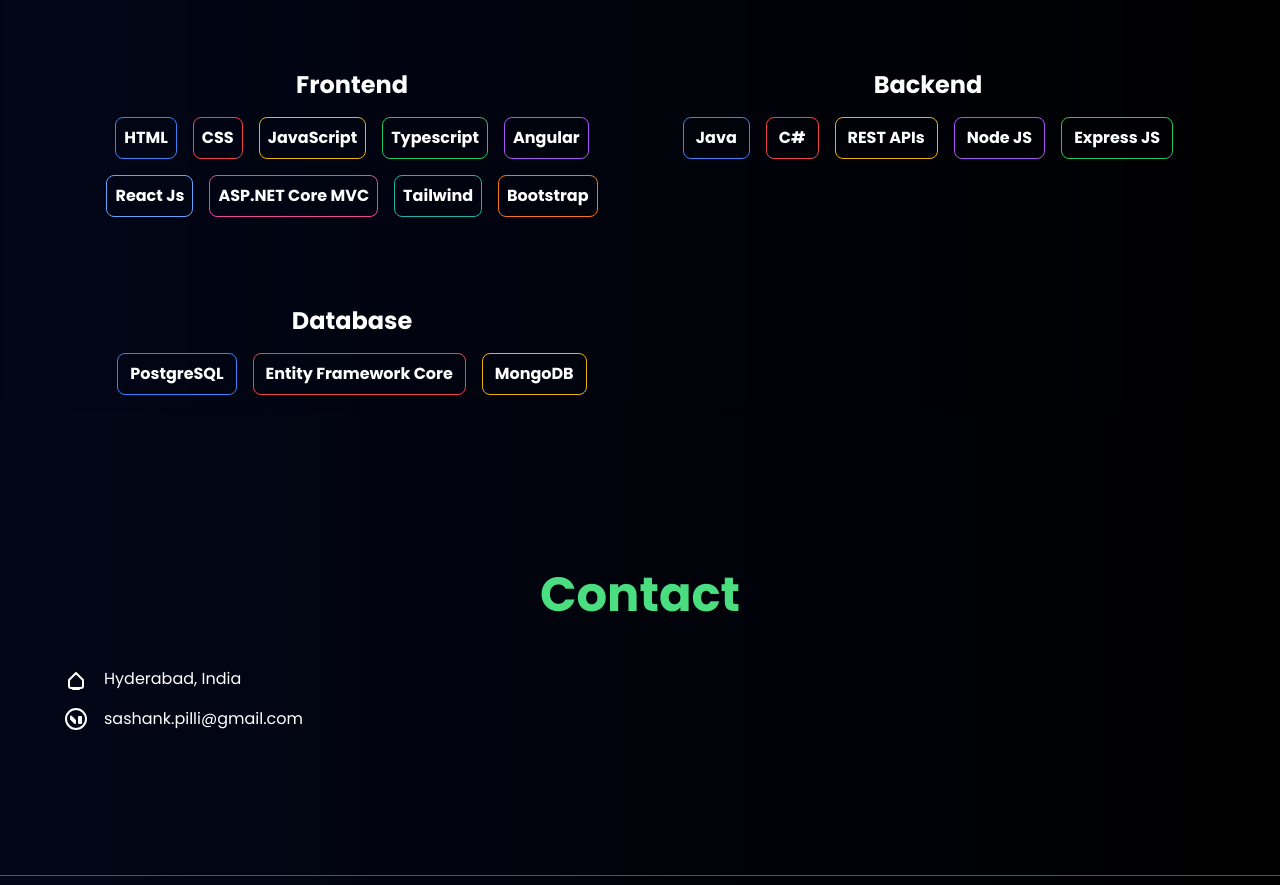
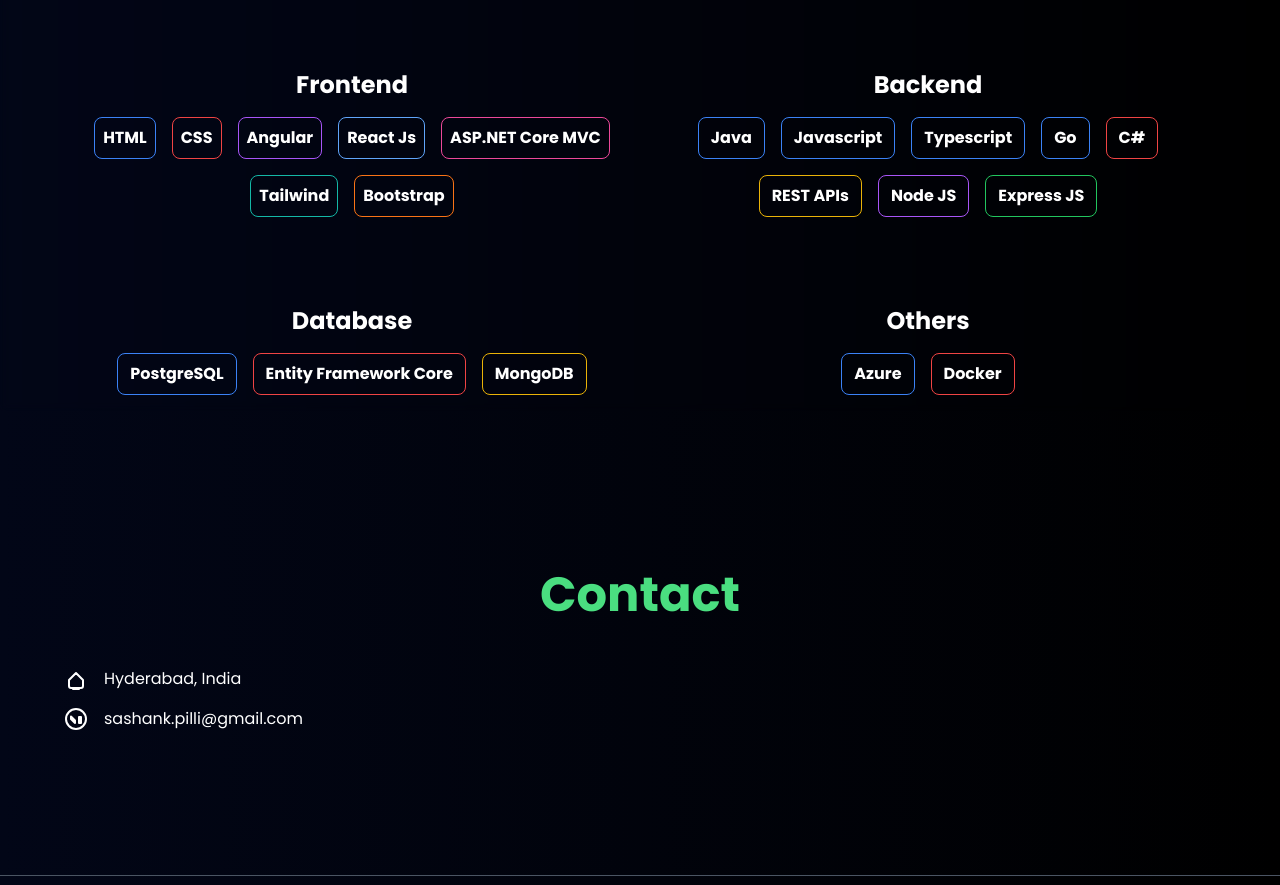
Before and after one commit to Sashankps/Portfolio-2023, a website: page index.html in a window 1280 px wide. Shown: the part 2982-3867 px from the top of the page. Drawn offline with nearby package versions, Linux system fonts and the light colour scheme; files that its build step writes are made by us from their sources.

Commit message:
azure and docker

```diff
--- a/index.html
+++ b/index.html
@@ -801,16 +801,6 @@
               CSS
             </div>
             <div
-              class="border border-solid border-yellow-500 text-white font-bold rounded-lg px-2 py-2 hover:scale-105 cursor-pointer animate__animated custom-delay-4"
-            >
-              JavaScript
-            </div>
-            <div
-              class="border border-solid border-green-500 text-white font-bold rounded-lg px-2 py-2 hover:scale-105 cursor-pointer animate__animated custom-delay-4"
-            >
-              Typescript
-            </div>
-            <div
               class="border border-solid border-purple-500 text-white font-bold rounded-lg px-2 py-2 hover:scale-105 cursor-pointer animate__animated custom-delay-4"
             >
               Angular
@@ -848,6 +838,21 @@
               class="border border-solid border-blue-500 text-white font-bold rounded-lg px-3 py-2 hover:scale-105 cursor-pointer animate__animated custom-delay-5"
             >
               Java
+            </div>
+            <div
+              class="border border-solid border-blue-500 text-white font-bold rounded-lg px-3 py-2 hover:scale-105 cursor-pointer animate__animated custom-delay-5"
+            >
+              Javascript
+            </div>
+            <div
+              class="border border-solid border-blue-500 text-white font-bold rounded-lg px-3 py-2 hover:scale-105 cursor-pointer animate__animated custom-delay-5"
+            >
+              Typescript
+            </div>
+            <div
+              class="border border-solid border-blue-500 text-white font-bold rounded-lg px-3 py-2 hover:scale-105 cursor-pointer animate__animated custom-delay-5"
+            >
+              Go
             </div>
             <div
               class="border border-solid border-red-500 text-white font-bold rounded-lg px-3 py-2 hover:scale-105 cursor-pointer animate__animated custom-delay-5"
@@ -893,6 +898,26 @@
             >
               MongoDB
             </div>
+          </div>
+        </div>
+        <div class="flex flex-col lg:mt-10">
+          <h2
+            class="text-2xl font-bold text-center mt-8 text-white animate__animated custom-delay-5"
+          >
+            Others
+          </h2>
+          <div class="flex flex-wrap justify-center gap-4 py-4">
+            <div
+              class="border border-solid border-blue-500 text-white font-bold rounded-lg px-3 py-2 hover:scale-105 cursor-pointer animate__animated custom-delay-6"
+            >
+              Azure
+            </div>
+            <div
+              class="border border-solid border-red-500 text-white font-bold rounded-lg px-3 py-2 hover:scale-105 cursor-pointer animate__animated custom-delay-6"
+            >
+              Docker
+            </div>
+
           </div>
         </div>
       </div>
```
